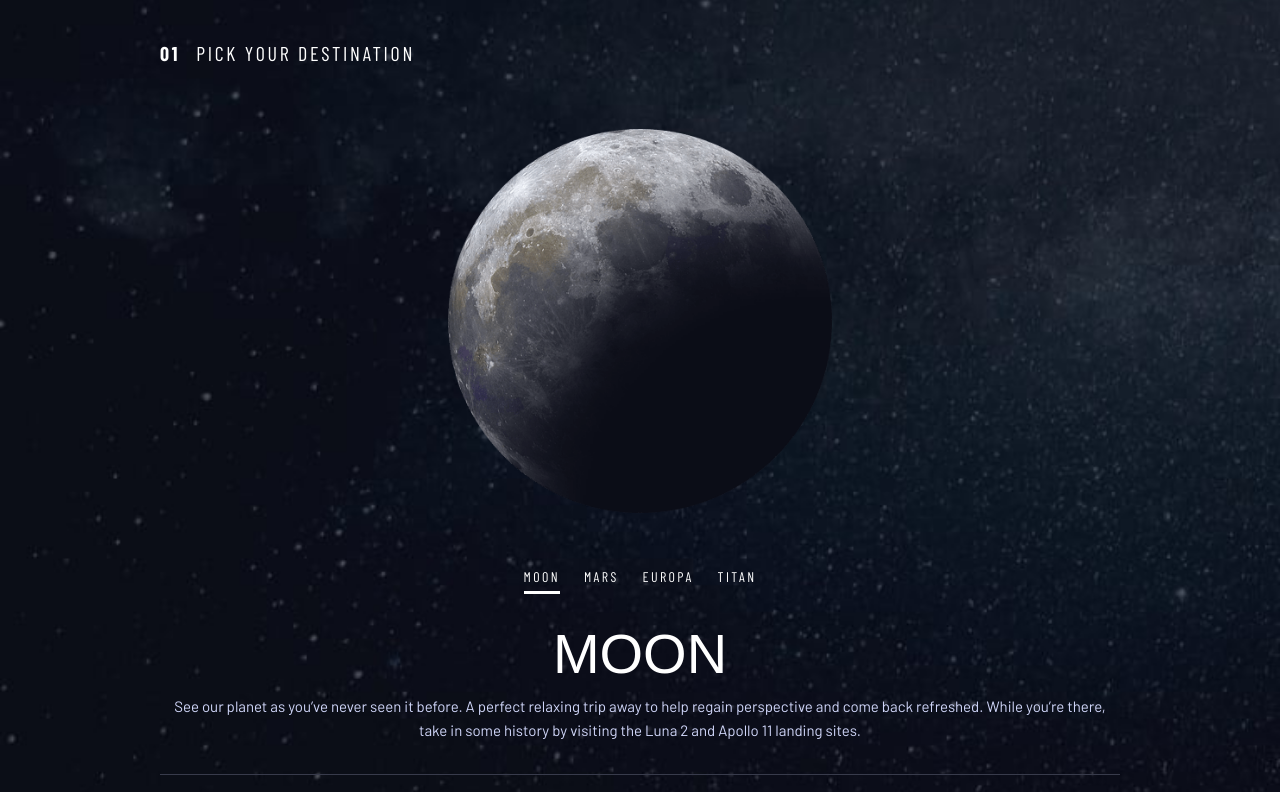
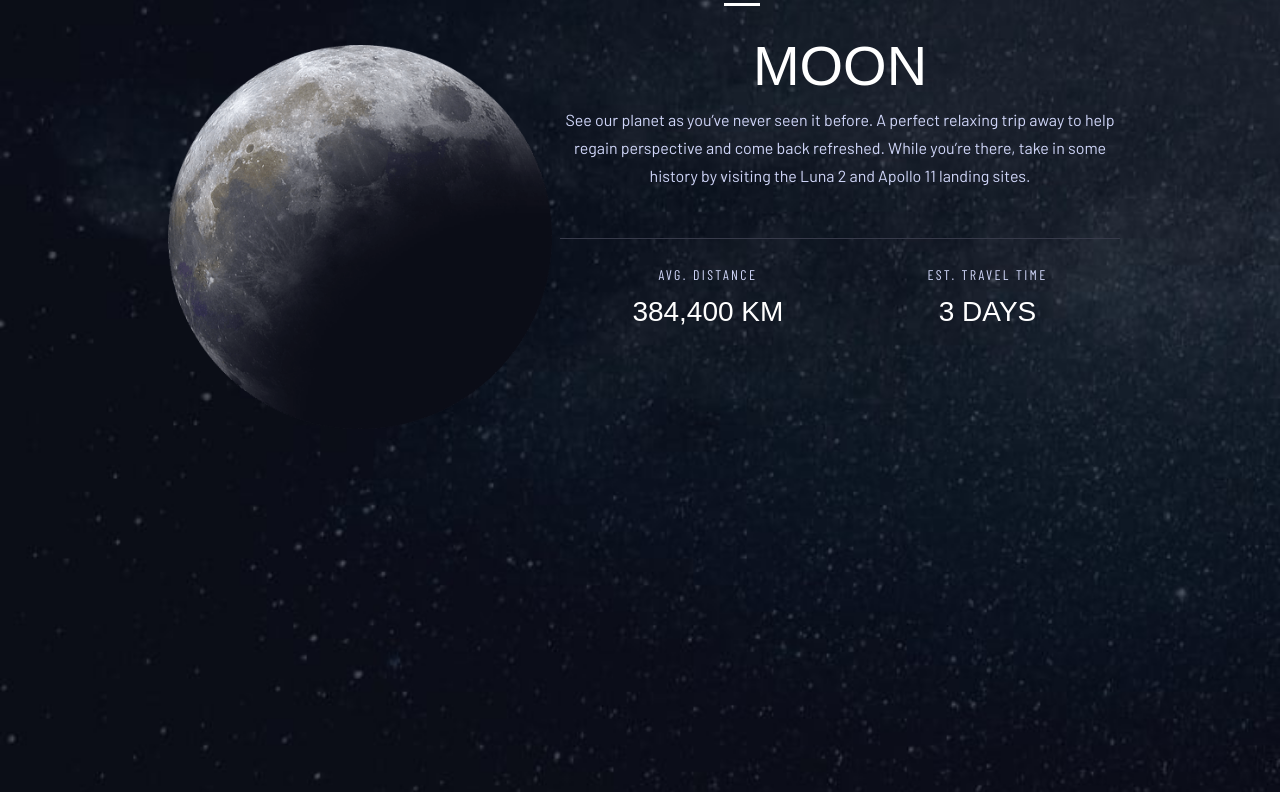
Before and after one commit to sfmayke/space-tourism-website, a Next.js app: page /destination in a window 1280 px wide. Shown: the part 295-1087 px from the top of the page. Built offline with nearby package versions, Linux system fonts and the light colour scheme; a web font is replaced by a local one.

Commit message:
💄 (pages): minor ui adjustments

```diff
--- a/src/app/destination/page.tsx
+++ b/src/app/destination/page.tsx
@@ -1,4 +1,5 @@
-import PlanetNavegationTabs from "@/components/destination/planet-navegation-tabs";
+import type { PlanetObj } from "@/components/destination/planet-navegation";
+import PlanetNavegation from "@/components/destination/planet-navegation";
 import BackgroundImage from "@/components/ui/background-image";
 import PageContainer from "@/components/ui/page-container";
 import backgroundImage from "@public/images/destination/background-destination-desktop.jpg";
@@ -17,7 +18,9 @@ export default function Destination() {
   return (
     <PageContainer
       backgroundImg={backgroundImg}
-      className="flex min-h-screen flex-col items-center justify-between overflow-x-hidden p-6 tablet:px-10 tablet:pt-0 desktop:flex-row desktop:p-40"
+      className="flex flex-col items-center justify-between overflow-x-hidden p-6
+      tablet:px-10 tablet:pt-0
+      desktop:flex-row desktop:px-40 desktop:pb-28 desktop:pt-[76px]"
     >
       <article className="flex flex-col items-center gap-4 tablet:mt-10 tablet:max-w-md tablet:gap-6 desktop:items-start">
         <p className="font-barlow-condensed text-nav uppercase tablet:self-start tablet:text-xl tablet:leading-6">
@@ -25,9 +28,9 @@ export default function Destination() {
           pick your destination
         </p>
       </article>
-      <PlanetNavegationTabs
-        className="mt-7 tablet:mt-14"
-        destinations={destinationData}
+      <PlanetNavegation
+        className="desktop:flex"
+        destinations={destinationData as PlanetObj}
       />
     </PageContainer>
   );
--- a/src/components/destination/planet-navegation-tabs.tsx
+++ /dev/null
@@ -1,110 +0,0 @@
-"use client";
-
-import * as Tabs from "@radix-ui/react-tabs";
-import Divider from "@ui/divider";
-import { AnimatePresence, motion } from "framer-motion";
-import Image from "next/image";
-import { useState } from "react";
-import PlanetInfo from "./planet-info";
-
-type Planet = {
-  name: string;
-  image: string;
-  description: string;
-  distance: string;
-  travel: string;
-};
-
-type PlanetObj = {
-  [k: string]: Planet;
-};
-
-interface Props {
-  destinations: PlanetObj;
-  className?: string;
-}
-
-export default function PlanetNavegationTabs({
-  className,
-  destinations,
-}: Props) {
-  const [selectedPlanet, setSelectedPlanet] = useState(
-    destinations[Object.keys(destinations)[0]]
-  );
-
-  return (
-    <>
-      <AnimatePresence mode="wait">
-        <motion.div
-          className="relative mx-auto mt-8 h-44 w-44 tablet:mt-16 tablet:h-[300px] tablet:w-[300px] desktop:h-96 desktop:w-96"
-          key={selectedPlanet.name}
-          initial={{ left: 100, opacity: 0 }}
-          animate={{ left: 0, opacity: 1 }}
-          exit={{ left: -100, opacity: 0 }}
-        >
-          <Image
-            priority
-            src={selectedPlanet.image}
-            sizes="(max-width: 425px) 25vw, (max-width: 768px) 30vw, 100vw"
-            alt="moon-planet"
-            fill
-          />
-        </motion.div>
-      </AnimatePresence>
-      <Tabs.Root
-        onValueChange={(planet) => setSelectedPlanet(destinations[planet])}
-        className={className}
-        defaultValue={selectedPlanet.name}
-      >
-        <Tabs.List
-          aria-label="Choose your destination"
-          className="flex justify-center gap-6"
-        >
-          {Object.values(destinations).map(({ name, distance }) => (
-            <Tabs.Trigger
-              key={distance}
-              className="relative font-barlow-condensed text-sh2 uppercase before:absolute
-            before:-bottom-2 before:h-[3px] before:bg-white before:transition-transform data-[state=active]:before:w-full"
-              value={name}
-            >
-              {name}
-            </Tabs.Trigger>
-          ))}
-        </Tabs.List>
-        <AnimatePresence mode="wait">
-          <motion.div
-            className="relative"
-            key={selectedPlanet.distance + selectedPlanet.travel}
-            initial={{ left: 100, opacity: 0 }}
-            animate={{ left: 0, opacity: 1 }}
-            exit={{ left: -100, opacity: 0 }}
-          >
-            <Tabs.Content
-              forceMount
-              value={selectedPlanet.name}
-              key={selectedPlanet.travel}
-            >
-              <h1 className="mt-7 flex justify-center text-h3 uppercase tablet:mt-9">
-                {selectedPlanet.name}
-              </h1>
-              <p className="text-center font-barlow text-[15px] leading-6 text-secondary tablet:mt-2">
-                {selectedPlanet.description}
-              </p>
-              <Divider />
-              <div className="flex flex-col gap-3 tablet:flex-row tablet:justify-center tablet:gap-36">
-                <PlanetInfo
-                  label="avg. distance"
-                  info={selectedPlanet.distance}
-                />
-                <PlanetInfo
-                  label="est. travel time"
-                  info={selectedPlanet.travel}
-                />
-              </div>
-            </Tabs.Content>
-          </motion.div>
-        </AnimatePresence>
-      </Tabs.Root>
-    </>
-  );
-}
--- /dev/null
+++ b/src/components/destination/planet-navegation.tsx
@@ -0,0 +1,102 @@
+"use client";
+
+import * as Tabs from "@radix-ui/react-tabs";
+import Divider from "@ui/divider";
+import Image from "next/image";
+import { useState } from "react";
+import SlideAnimation from "../ui/slide-animation";
+import PlanetInfo from "./planet-info";
+
+type Planet = {
+  name: string;
+  image: string;
+  description: string;
+  distance: string;
+  travel: string;
+};
+
+export type PlanetObj = {
+  [k: string]: Planet;
+};
+
+interface Props {
+  destinations: PlanetObj;
+  className?: string;
+  tabRootStyle?: string;
+}
+
+export default function PlanetNavegation({
+  className,
+  tabRootStyle,
+  destinations,
+}: Props) {
+  const [selectedPlanet, setSelectedPlanet] = useState(
+    destinations[Object.keys(destinations)[0]]
+  );
+
+  return (
+    <div className={className}>
+      <SlideAnimation
+        motionKey={selectedPlanet.name}
+        className="relative mx-auto mt-8 h-44 w-44 tablet:mt-16 tablet:h-[300px] tablet:w-[300px] desktop:h-96 desktop:w-96"
+      >
+        <Image
+          priority
+          src={selectedPlanet.image}
+          sizes="(max-width: 425px) 25vw, (max-width: 768px) 30vw, 100vw"
+          alt="moon-planet"
+          fill
+        />
+      </SlideAnimation>
+      <Tabs.Root
+        onValueChange={(planet) => setSelectedPlanet(destinations[planet])}
+        className={tabRootStyle}
+        defaultValue={selectedPlanet.name}
+      >
+        <Tabs.List
+          aria-label="Choose your destination"
+          className="flex justify-center gap-6"
+        >
+          {Object.values(destinations).map(({ name, distance }) => (
+            <Tabs.Trigger
+              key={distance}
+              className="relative font-barlow-condensed text-sh2 uppercase before:absolute
+              before:-bottom-2 before:h-[3px] before:bg-white before:transition-transform data-[state=active]:before:w-full"
+              value={name}
+            >
+              {name}
+            </Tabs.Trigger>
+          ))}
+        </Tabs.List>
+        <SlideAnimation
+          className="relative"
+          motionKey={selectedPlanet.distance + selectedPlanet.travel}
+        >
+          <Tabs.Content
+            forceMount
+            value={selectedPlanet.name}
+            key={selectedPlanet.travel}
+          >
+            <h1 className="mt-7 flex justify-center text-h3 uppercase tablet:mt-9">
+              {selectedPlanet.name}
+            </h1>
+            <p className="text-center font-barlow text-[15px] leading-6 text-secondary tablet:mt-2 tablet:max-w-[35rem] tablet:text-[1rem] tablet:leading-7">
+              {selectedPlanet.description}
+            </p>
+            <Divider className="tablet:mb-7 tablet:mt-12" />
+            <div className="flex flex-col gap-3 tablet:flex-row tablet:justify-center tablet:gap-36">
+              <PlanetInfo
+                label="avg. distance"
+                info={selectedPlanet.distance}
+              />
+              <PlanetInfo
+                label="est. travel time"
+                info={selectedPlanet.travel}
+              />
+            </div>
+          </Tabs.Content>
+        </SlideAnimation>
+      </Tabs.Root>
+    </div>
+  );
+}
--- a/src/components/ui/divider.tsx
+++ b/src/components/ui/divider.tsx
@@ -1,7 +1,14 @@
 "use client";
 
 import * as Separator from "@radix-ui/react-separator";
+import { cx } from "class-variance-authority";
 
-export default function Divider() {
-  return <Separator.Root className="my-8 h-[1px] bg-[#383B4B]" />;
+interface Props {
+  className?: string;
 }
+
+export default function Divider({ className }: Props) {
+  return (
+    <Separator.Root className={cx("my-8 h-[1px] bg-[#383B4B]", className)} />
+  );
+}
--- a/src/components/ui/page-container.tsx
+++ b/src/components/ui/page-container.tsx
@@ -1,5 +1,6 @@
 "use client";
 
+import { cx } from "class-variance-authority";
 import { AnimatePresence, motion } from "framer-motion";
 import { PropsWithChildren, ReactNode } from "react";
 
@@ -23,7 +24,7 @@ export default function PageContainer({
           initial={{ opacity: 0, y: 20 }}
           animate={{ opacity: 1, y: 0 }}
           exit={{ opacity: 0, y: 20 }}
-          className={motionClassName}
+          className={cx("w-full", motionClassName)}
         >
           {children}
         </motion.div>
--- a/src/components/ui/slide-animation.tsx
+++ b/src/components/ui/slide-animation.tsx
@@ -5,15 +5,19 @@ import { PropsWithChildren } from "react";
 
 interface Props extends PropsWithChildren {
   className?: string;
-  key?: string;
+  motionKey: string;
 }
 
-export default function SlideAnimation({ children, className, key }: Props) {
+export default function SlideAnimation({
+  children,
+  className,
+  motionKey,
+}: Props) {
   return (
     <AnimatePresence mode="wait">
       <motion.div
         className={className}
-        key={key}
+        key={motionKey}
         initial={{ left: 100, opacity: 0 }}
         animate={{ left: 0, opacity: 1 }}
         exit={{ left: -100, opacity: 0 }}
```
